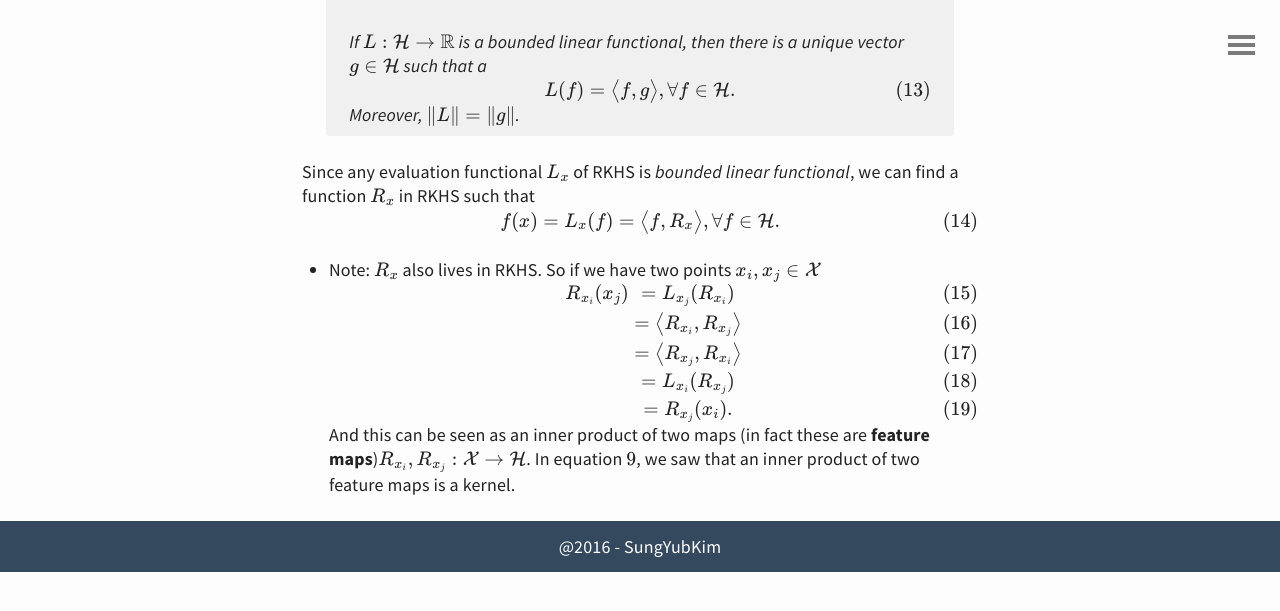
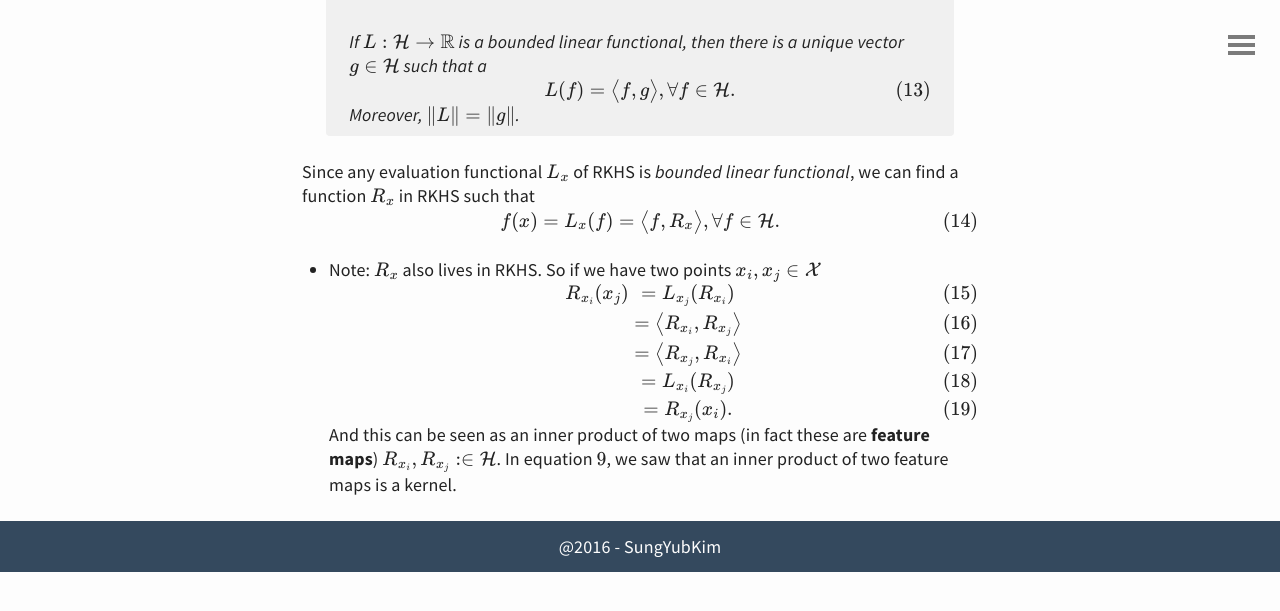
Before and after one commit to edmophia/edmophia.github.io, a Jekyll site: the page built from _posts/SVGD/2018-10-31-Notes-on-RKHS.md, in a window 1280 px wide and 900 px high, scrolled down 4469 px. Shown: the top 611 px of the window. Built offline with Jekyll 4.4.1, drawn with Linux system fonts in a browser that asks for light colours; formulas are drawn with MathJax 3; a script that is not in the unit is left out.

Commit message:
no message

```diff
--- a/_posts/SVGD/2018-10-31-Notes-on-RKHS/2018-10-31-Notes-on-RKHS.md
+++ b/_posts/SVGD/2018-10-31-Notes-on-RKHS.md
@@ -30,7 +30,7 @@ mathjax: true
 
 So from now on, we would like to understand this diagram completely!!!
 
-<img src="_posts/SVGD/2018-10-31-Notes-on-RKHS/three_view.png" height="150px">
+<img src="img/2018-10-31-Notes-on-RKHS/three_view.png" height="150px">
 
 * Feature map $(\phi : \mathcal{X}\rightarrow \mathcal{H})$: Yeah, that **feature map** which we encounter in machine learning everyday.
 * Kernel : We already define what kernel means mathematically. Although this is enough to progress our story, stop here and check what situation do we meet kernel in detailed setting.
@@ -220,4 +220,4 @@ $$
   &= R_{x_j}(x_i).
   \end{eqnarray}
   $$
-  And this can be seen as an inner product of two maps (in fact these are **feature maps**)$R_{x_i}, R_{x_j}: \mathcal{X} \rightarrow \mathcal{H}$. In equation (9), we saw that an inner product of two feature maps is a kernel.
+  And this can be seen as an inner product of two maps (in fact these are **feature maps**) $R_{x_i}, R_{x_j}:\in \mathcal{H}$. In equation (9), we saw that an inner product of two feature maps is a kernel.
```
Also changed, not shown: img/2018-10-31-Notes-on-RKHS/three_view.png (renamed from _posts/SVGD/2018-10-31-Notes-on-RKHS/three_view.png).
